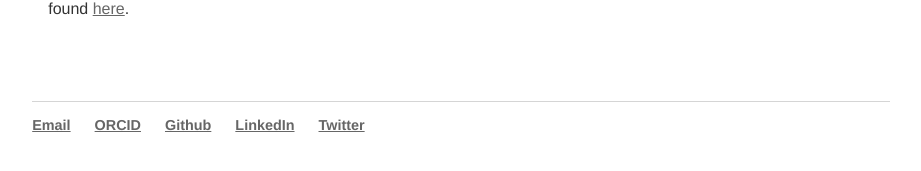
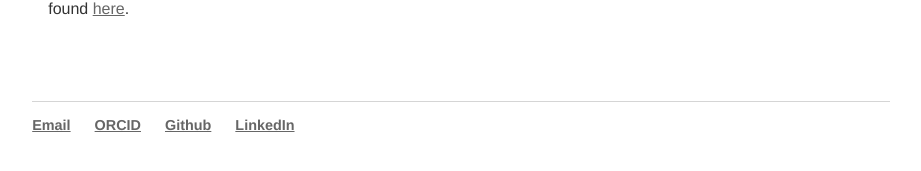
Before and after one commit to lena-kilian/lena-kilian.github.io, a Jekyll site: the page built from index.md, in a window 1280 px wide. Shown: the part 463-634 px from the top of the page, without its empty margins (179-1100 px from the left). Built offline with Jekyll 4.4.1, drawn with Linux system fonts in a browser that asks for light colours; our own code applies the rules of GitHub Pages for plain Markdown files.

Commit message:
Update default.html

```diff
--- a/_layouts/default.html
+++ b/_layouts/default.html
@@ -19,11 +19,10 @@
 			</div><!-- /.container -->
 			<footer>
 	    		<ul>
-				<li><a href="mailto:l.kilian@leeds.ac.uk">Email</a></li>
+				<li><a href="mailto:lena.kilian@pik-potsdam.de">Email</a></li>
 				<li><a href="https://orcid.org/0000-0002-0885-1198">ORCID</a></li>
 				<li><a href="https://github.com/lena-kilian">Github</a></li>
 				<li><a href="https://www.linkedin.com/in/lena-kilian/">LinkedIn</a></li>
-				<li><a href="https://twitter.com/lenakilian_">Twitter</a></li>
 				</ul>
 			</footer>
 		</body>
```
